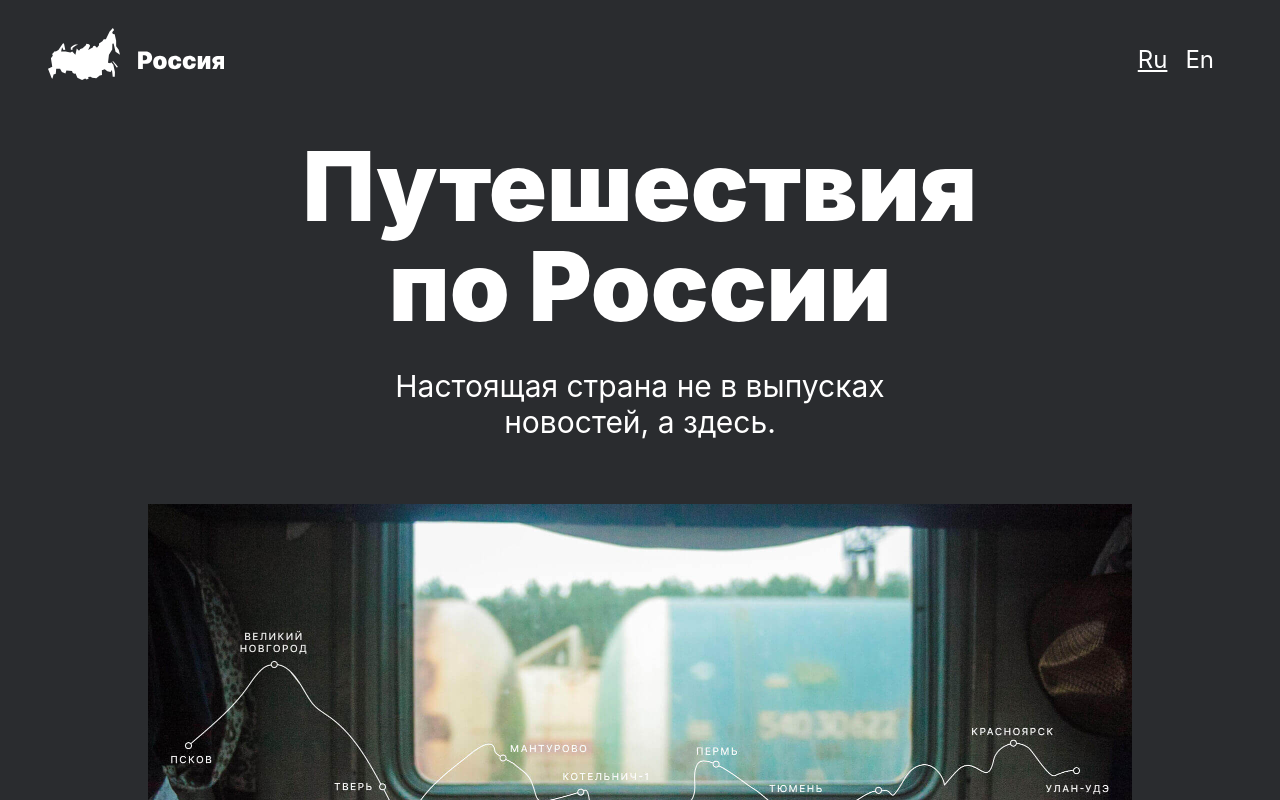
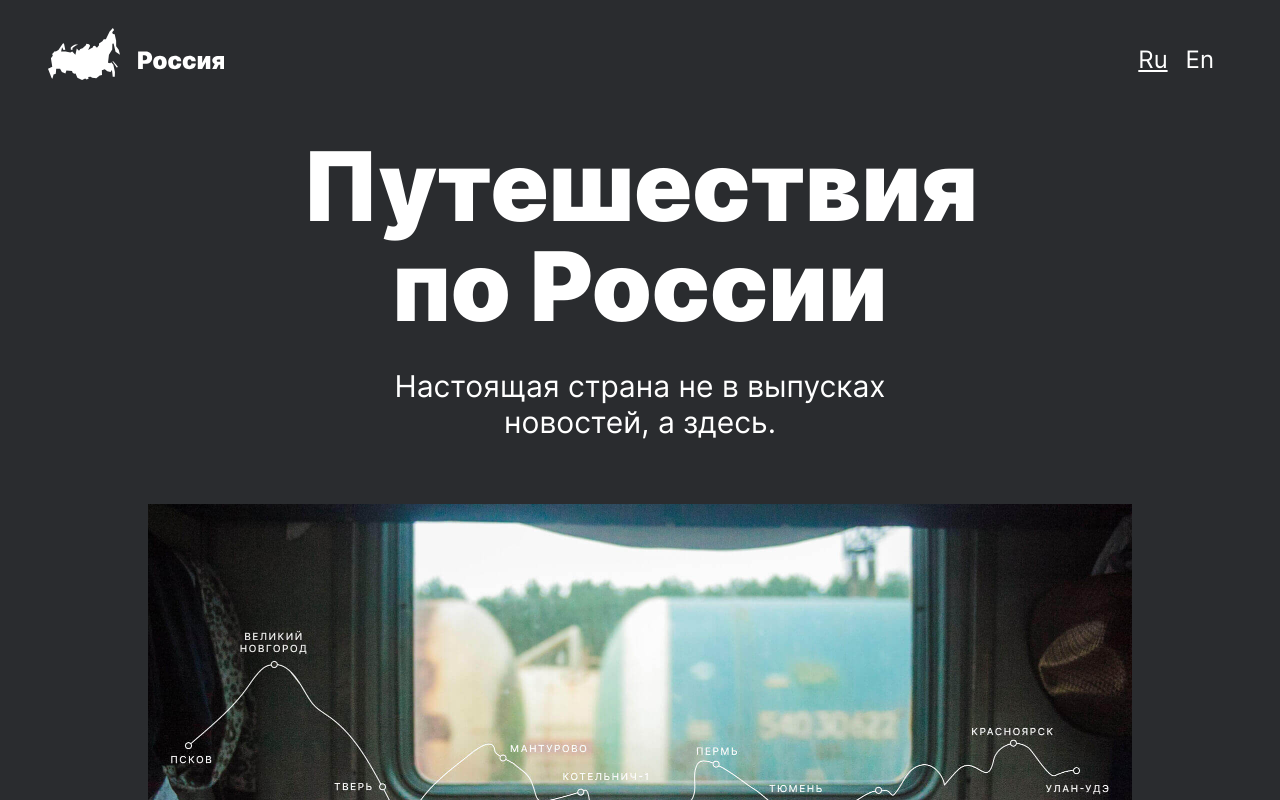
Before and after one commit to ilonkasad/russian-travel, a plain HTML site: page index.html in a window 1280 px wide. Shown: the top 800 px of the page. Drawn offline with Linux system fonts and the light colour scheme.

Commit message:
Проектная работа 3 v5

```diff
--- a/blocks/page/page.css
+++ b/blocks/page/page.css
@@ -3,4 +3,5 @@
     margin: 0 auto;
     font-family: 'Inter';
     background-color: #2A2C2F;
+    font-family: 'Inter', 'Arial', sans-serif;
   }
--- a/vendor/fonts.css
+++ b/vendor/fonts.css
@@ -1,5 +1,5 @@
 @font-face {
-  font-family: 'Inter', Arial, sans-serif;
+  font-family: 'Inter';
   font-style:  normal;
   font-weight: 400;
   font-display: swap;
@@ -8,7 +8,7 @@
 }
 
 @font-face {
-  font-family: 'Inter', Arial, sans-serif;
+  font-family: 'Inter';
   font-style:  normal;
   font-weight: 700;
   font-display: swap;
@@ -17,7 +17,7 @@
 }
 
 @font-face {
-  font-family: 'Inter', Arial, sans-serif;
+  font-family: 'Inter';
   font-style:  normal;
   font-weight: 900;
   font-display: swap;
```
